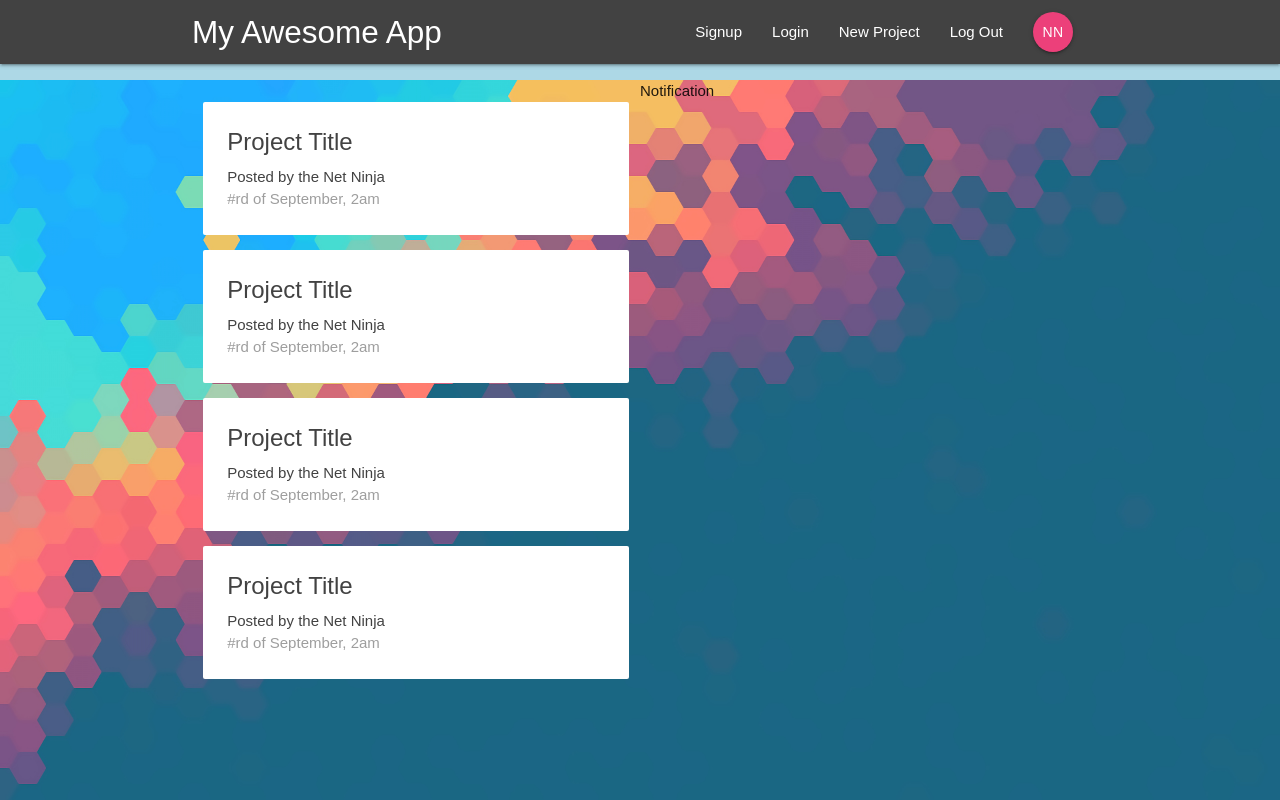
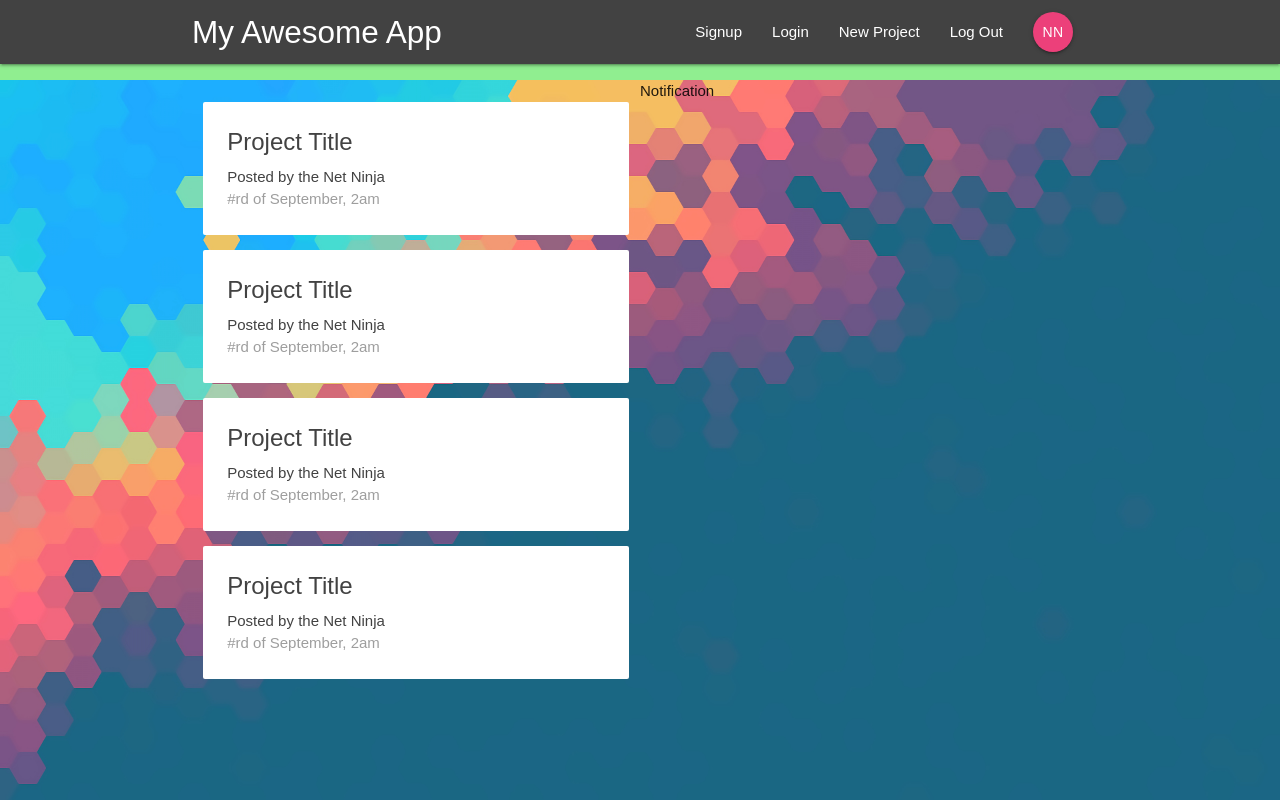
Before and after one commit to hseniht/awesome-app-1, a React (Create React App) app: page / in a window 1280 px wide. Built offline with nearby package versions, Linux system fonts and the light colour scheme.

Commit message:
change bg color to lightgreen

```diff
--- a/src/index.css
+++ b/src/index.css
@@ -15,7 +15,7 @@ body {
   background: url(./img/minimalist-abstract-hexagon-colorful-a1949.jpg) no-repeat;
   background-size: 100%;
   background-position: bottom;
-  background-color: lightblue;
+  background-color: lightgreen;
   min-height: 100%;
 }
 
```
